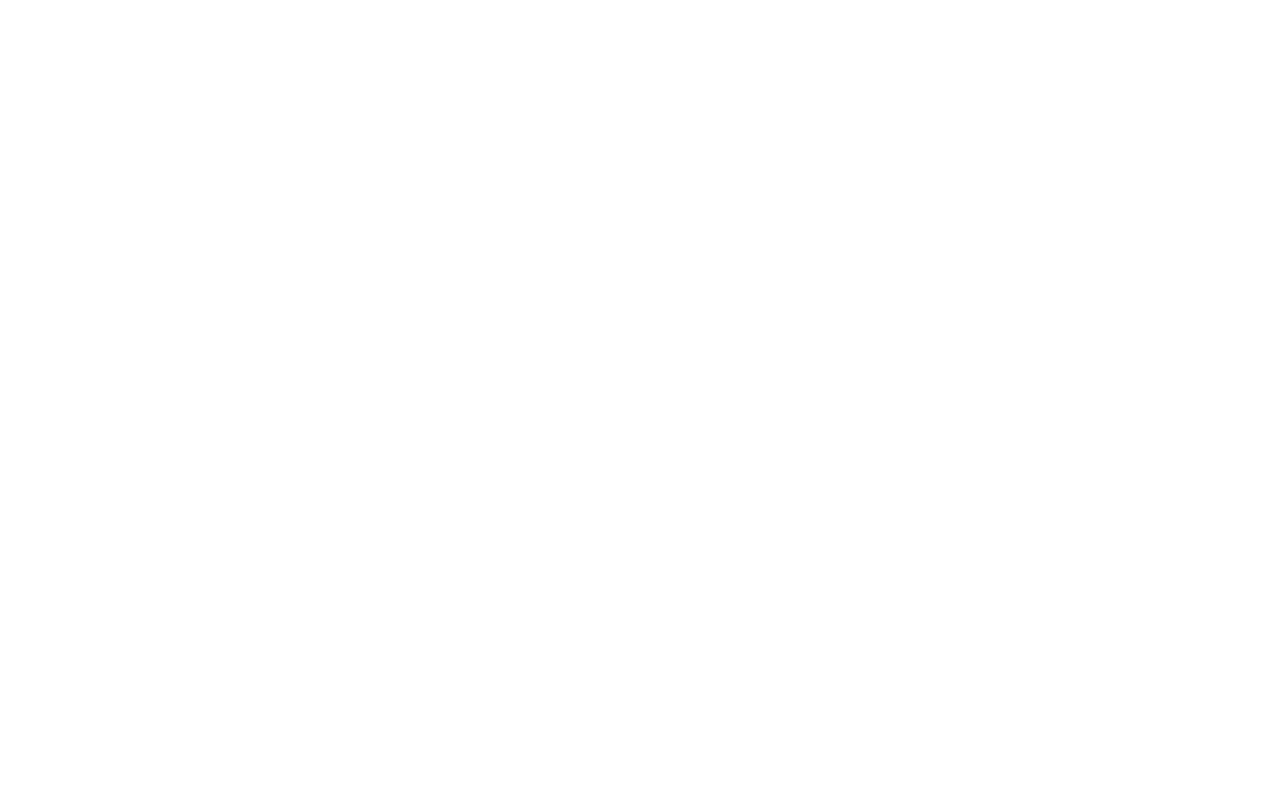
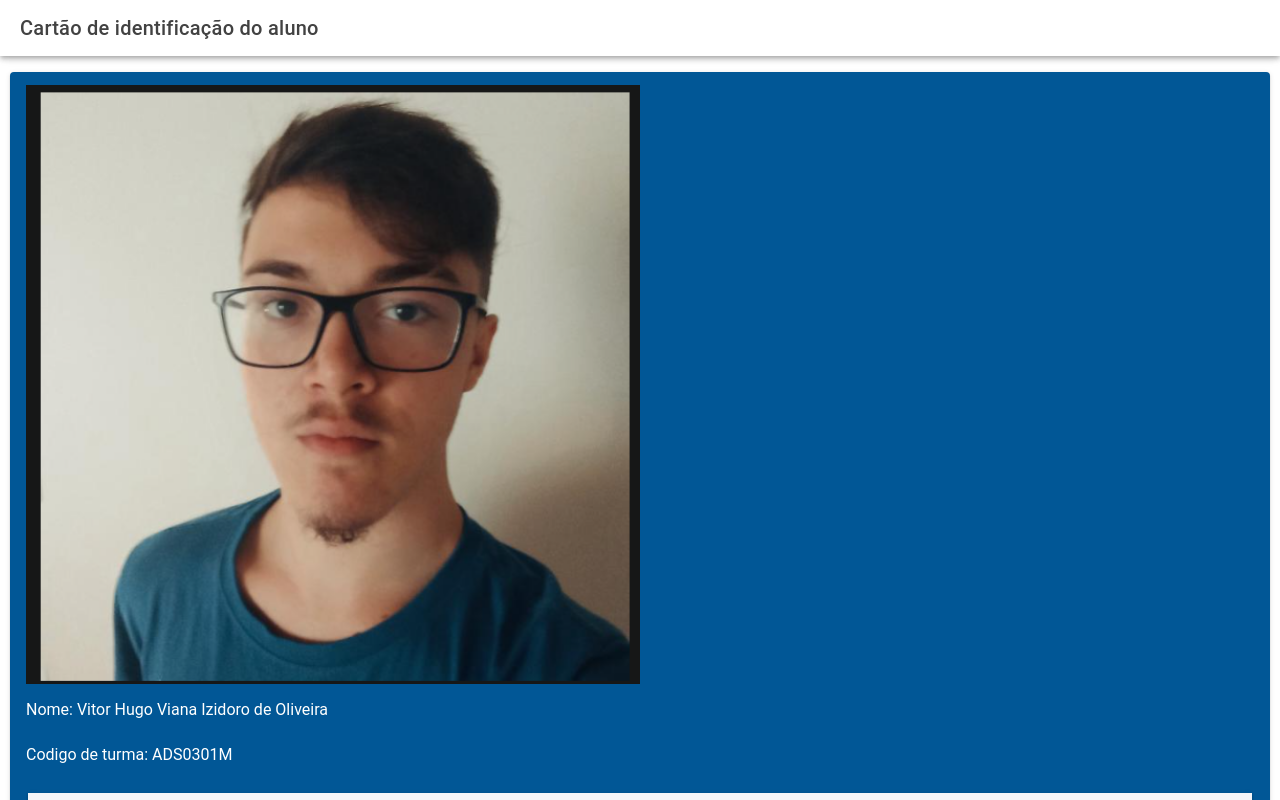
Before and after one commit to VitorHugo2908/Formadora1, a React (Vite) app: page /Cartao in a window 1280 px wide. Built offline with nearby package versions, Linux system fonts and the light colour scheme.

Commit message:
primeiro commit

```diff
--- a/src/App.tsx
+++ b/src/App.tsx
@@ -1,23 +1,24 @@
-import { Redirect, Route } from 'react-router-dom';
-import { IonApp, IonRouterOutlet, setupIonicReact } from '@ionic/react';
-import { IonReactRouter } from '@ionic/react-router';
-import Home from './pages/Home';
+import { Redirect, Route } from "react-router-dom";
+import { IonApp, IonRouterOutlet, setupIonicReact } from "@ionic/react";
+import { IonReactRouter } from "@ionic/react-router";
+import Cartao from "./pages/Cartao";
+import Sobre from "./pages/Sobre";
 
 /* Core CSS required for Ionic components to work properly */
-import '@ionic/react/css/core.css';
+import "@ionic/react/css/core.css";
 
 /* Basic CSS for apps built with Ionic */
-import '@ionic/react/css/normalize.css';
-import '@ionic/react/css/structure.css';
-import '@ionic/react/css/typography.css';
+import "@ionic/react/css/normalize.css";
+import "@ionic/react/css/structure.css";
+import "@ionic/react/css/typography.css";
 
 /* Optional CSS utils that can be commented out */
-import '@ionic/react/css/padding.css';
-import '@ionic/react/css/float-elements.css';
-import '@ionic/react/css/text-alignment.css';
-import '@ionic/react/css/text-transformation.css';
-import '@ionic/react/css/flex-utils.css';
-import '@ionic/react/css/display.css';
+import "@ionic/react/css/padding.css";
+import "@ionic/react/css/float-elements.css";
+import "@ionic/react/css/text-alignment.css";
+import "@ionic/react/css/text-transformation.css";
+import "@ionic/react/css/flex-utils.css";
+import "@ionic/react/css/display.css";
 
 /**
  * Ionic Dark Mode
@@ -28,10 +29,10 @@
 
 /* import '@ionic/react/css/palettes/dark.always.css'; */
 /* import '@ionic/react/css/palettes/dark.class.css'; */
-import '@ionic/react/css/palettes/dark.system.css';
+import "@ionic/react/css/palettes/dark.system.css";
 
 /* Theme variables */
-import './theme/variables.css';
+import "./theme/variables.css";
 
 setupIonicReact();
 
@@ -39,12 +40,13 @@
   <IonApp>
     <IonReactRouter>
       <IonRouterOutlet>
-        <Route exact path="/home">
-          <Home />
+        <Route exact path="/Cartao">
+          <Cartao />
         </Route>
         <Route exact path="/">
-          <Redirect to="/home" />
+          <Redirect to="/Cartao" />
         </Route>
+        <Route path="/Sobre" component={Sobre} exact></Route>
       </IonRouterOutlet>
     </IonReactRouter>
   </IonApp>
--- /dev/null
+++ b/src/pages/Cartao.tsx
@@ -0,0 +1,53 @@
+import {
+  IonContent,
+  IonHeader,
+  IonPage,
+  IonTitle,
+  IonToolbar,
+  IonCard,
+  IonCardContent,
+  IonItem,
+  IonImg,
+  IonButton,
+  IonLabel,
+  IonAvatar,
+} from "@ionic/react";
+import React from "react";
+import perfil from "./imgs/perfil.png";
+
+const Cartao: React.FC = () => {
+  return (
+    <IonPage>
+      <IonHeader>
+        <IonToolbar>
+          <IonTitle>Cartão de identificação do aluno</IonTitle>
+        </IonToolbar>
+      </IonHeader>
+      <IonContent>
+        <IonCard color={"secondary"} className="ion-margin-top">
+          <IonCardContent>
+            <IonImg
+              className="ion-margin-bottom"
+              src={perfil}
+              alt="foto de perfil"
+              style={{ width: "50%" }}
+            ></IonImg>
+            <div>
+              <h2>Nome: Vitor Hugo Viana Izidoro de Oliveira </h2> <br />
+              <h2>Codigo de turma: ADS0301M</h2>
+            </div>
+          </IonCardContent>
+          <IonItem color={"secondary"} button routerLink="/Sobre">
+            <IonLabel>
+              <IonButton color={"light"} expand="full" size="default">
+                Saber mais{" "}
+              </IonButton>
+            </IonLabel>
+          </IonItem>
+        </IonCard>
+      </IonContent>
+    </IonPage>
+  );
+};
+
+export default Cartao;
--- a/src/pages/Home.tsx
+++ /dev/null
@@ -1,25 +0,0 @@
-import { IonContent, IonHeader, IonPage, IonTitle, IonToolbar } from '@ionic/react';
-import ExploreContainer from '../components/ExploreContainer';
-import './Home.css';
-
-const Home: React.FC = () => {
-  return (
-    <IonPage>
-      <IonHeader>
-        <IonToolbar>
-          <IonTitle>Blank</IonTitle>
-        </IonToolbar>
-      </IonHeader>
-      <IonContent fullscreen>
-        <IonHeader collapse="condense">
-          <IonToolbar>
-            <IonTitle size="large">Blank</IonTitle>
-          </IonToolbar>
-        </IonHeader>
-        <ExploreContainer />
-      </IonContent>
-    </IonPage>
-  );
-};
-
-export default Home;
--- /dev/null
+++ b/src/pages/Sobre.tsx
@@ -0,0 +1,39 @@
+import {
+  IonContent,
+  IonHeader,
+  IonPage,
+  IonTitle,
+  IonToolbar,
+  IonButton,
+  IonButtons,
+  IonBackButton,
+  IonCard,
+  IonCardContent,
+} from "@ionic/react";
+import React from "react";
+
+const Sobre: React.FC = () => {
+  return (
+    <IonPage>
+      <IonHeader>
+        <IonToolbar>
+          <IonButtons slot="start">
+            <IonBackButton></IonBackButton>
+          </IonButtons>
+          <IonTitle>Sobre o aluno</IonTitle>
+        </IonToolbar>
+      </IonHeader>
+      <IonContent color={"secondary"} className="ion-padding">
+        <IonCard>
+          <IonCardContent>
+            Me chamo Vitor Hugo Viana Izidoro de Oliveira, nasci no dia
+            29/08/2003 me formei em 2021 e iniciei os meus estudos na Unisuam em
+            2024 fazendo o curso de Análise e Desenvolvimento de Sistemas.{" "}
+          </IonCardContent>
+        </IonCard>
+      </IonContent>
+    </IonPage>
+  );
+};
+
+export default Sobre;
--- a/src/theme/variables.css
+++ b/src/theme/variables.css
@@ -1,2 +1,3 @@
-/* For information on how to create your own theme, please see:
-http://ionicframework.com/docs/theming/ */
+:root {
+  --ion-color-secondary: #015796;
+}
```
Also changed, not shown: src/pages/Home.css (deleted), src/pages/imgs/perfil.png (added).
